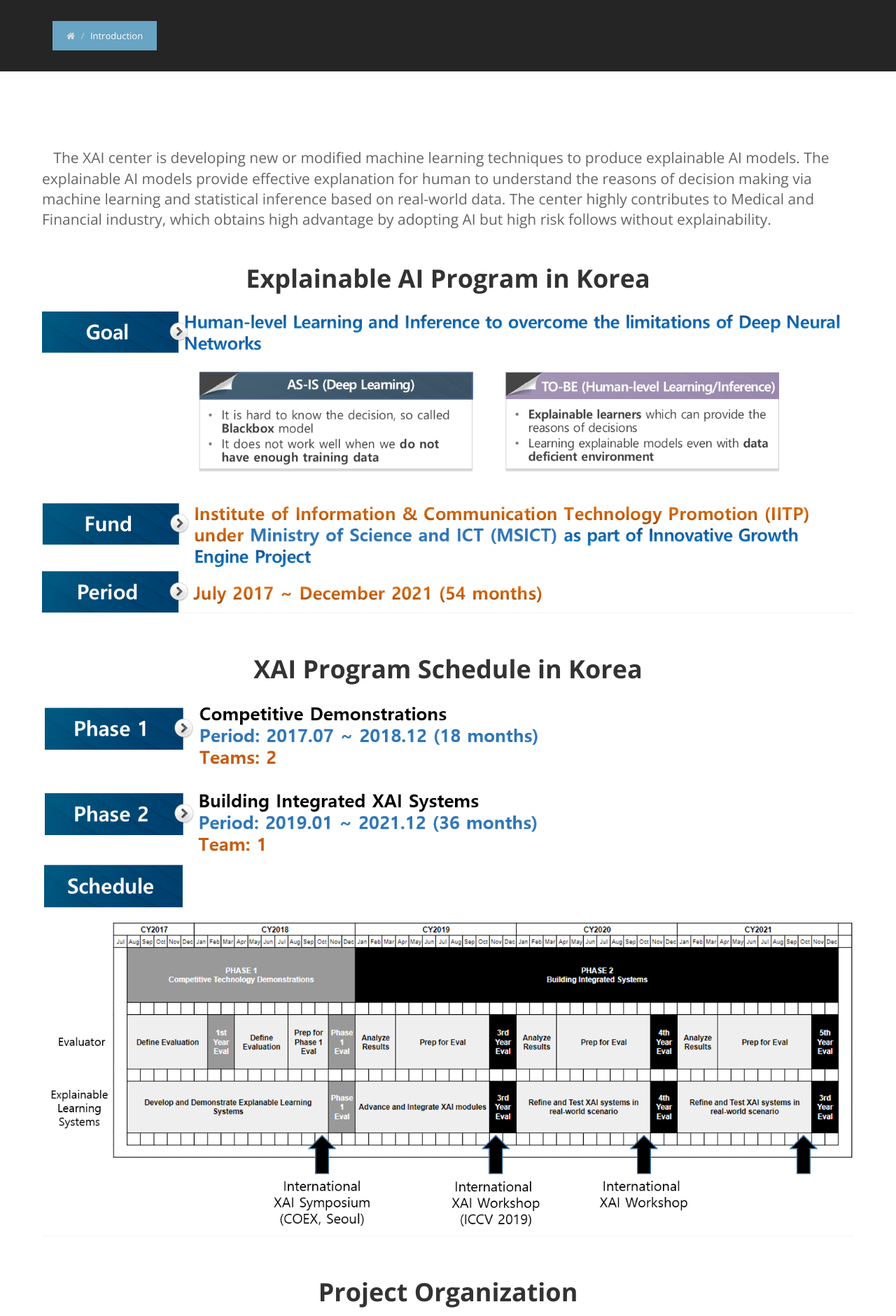
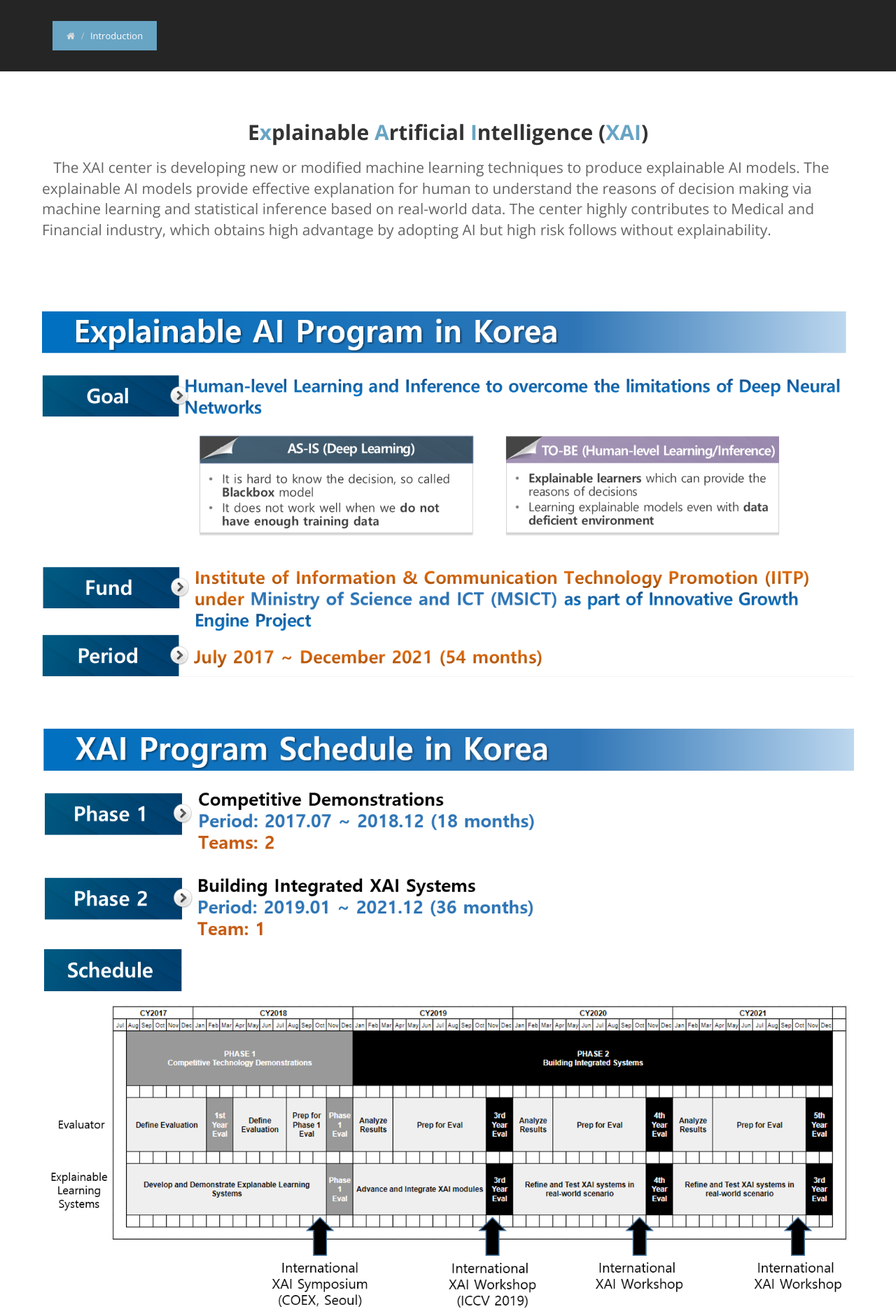
Before and after one commit to SAIL-KAIST/xai, a Django app: template web/templates/web/introduction.html in a window 1280 px wide. Shown: the part 110-1990 px from the top of the page at 70% size. Run offline with Django 3.2, Linux system fonts and the light colour scheme; the template is opened without the code that fills it, so the values that code supplies are empty; some libraries are stand-ins or nearby versions.

Commit message:
change intro

```diff
--- a/web/templates/base.html
+++ b/web/templates/base.html
@@ -47,7 +47,6 @@
 {% block content %}
 
 {% endblock content %}
-
 <footer>
    <div class="container">
       <div class="row">
@@ -55,7 +54,7 @@
                <address>
                <strong>XAIC</strong>
                 <div class="copyright">
-                  <p>&copy; 2019 eXplainable Artificial Intelligence Center. All right reserved.</p>
+                    <p>&copy; 2019 E<strong>x</strong>plainable <strong>A</strong>rtificial <strong>I</strong>ntelligence Center. All right reserved.</p>
                </div>
             </div>
       </div>
--- a/web/templates/web/introduction.html
+++ b/web/templates/web/introduction.html
@@ -14,14 +14,17 @@
    </section>
    <section id="content">
       <div class="container">
+          <div class="big-cta">
+			<div class="cta-text">
+                <h2>E<span>x</span>plainable <span>A</span>rtificial <span>I</span>ntelligence (<span>XAI</span>) </h2>
+			</div>
+		</div>
          <div class="row">
                <article class="lead">
-                  <br><br>
                   &nbsp;&nbsp;   The XAI center is developing new or modified machine learning techniques to produce explainable AI models. The explainable AI models provide effective explanation for human to understand the reasons of decision making via
                   machine learning and statistical inference based on real-world data. The center highly contributes to Medical and Financial industry, which obtains high advantage by adopting AI but high risk follows without explainability.
-                  <br><br>
-                     <h1 style="text-align:center;"> Explainable AI Program in Korea</h1>
-                     <img src="/static/img/intro/intro1.png" style="" />
+                  <br><br><br><br>
+                     <img src="/static/img/intro/intro_1.png" style="" />
 					<!-- divider -->
 					<div class="row">
 						<div class="col-lg-12">
@@ -30,8 +33,7 @@
 						</div>
 					</div>
 					<!-- end divider -->
-                  <h1 style="text-align:center;"> XAI Program Schedule in Korea</h1>
-                     <img src="/static/img/intro/intro2.png" style="" />
+                     <img src="/static/img/intro/intro_2.png" style="" />
  					<!-- divider -->
 					<div class="row">
 						<div class="col-lg-12">
@@ -40,8 +42,7 @@
 						</div>
 					</div>
 					<!-- end divider -->
-                  <h1 style="text-align:center;"> Project Organization</h1>
-                     <img src="/static/img/intro/intro3.png" style="" />
+                     <img src="/static/img/intro/intro_3.png" style="" />
 					<!-- divider -->
 					<div class="row">
 						<div class="col-lg-12">
@@ -50,8 +51,7 @@
 						</div>
 					</div>
 					<!-- end divider -->
-                  <h1 style="text-align:center;"> XAI Performers & Technical Approaches</h1>
-                     <img src="/static/img/intro/intro4.png" style="" />
+                     <img src="/static/img/intro/intro_4.png" style="" />
  					<!-- divider -->
 					<div class="row">
 						<div class="col-lg-12">
@@ -60,20 +60,7 @@
 						</div>
 					</div>
 					<!-- end divider -->
-                  <h1 style="text-align:center;"> R&D Objectives and co-PIs</h1>
-                     <img src="/static/img/intro/intro5.png" style="" />
-
-
-
-
-
-<!--Explainable AI Program in Korea-->
-<!--XAI Program Schedule in Korea-->
-<!--Project Organization-->
-<!--XAI Performers & Technical Approaches-->
-<!--R&D Objectives and co-PIs-->
-
-
+                     <img src="/static/img/intro/intro_5.png" style="" />
                </article>
          </div>
       </div>
```
Also changed, not shown: static/img/intro/intro1.png (deleted), static/img/intro/intro2.png (deleted), static/img/intro/intro3.png (deleted), static/img/intro/intro4.png (deleted), static/img/intro/intro5.png (deleted), static/img/intro/intro_1.png (added), static/img/intro/intro_2.png (added), static/img/intro/intro_3.png (added), static/img/intro/intro_4.png (added), static/img/intro/intro_5.png (added).
